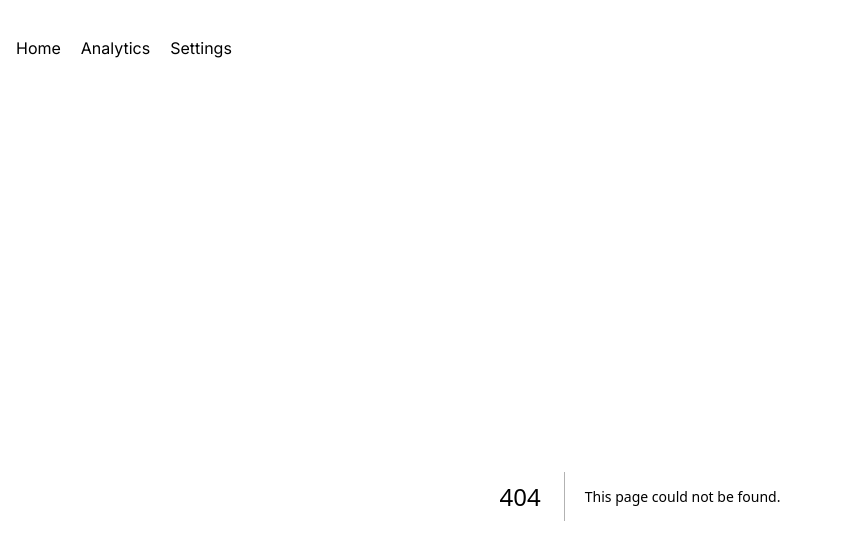
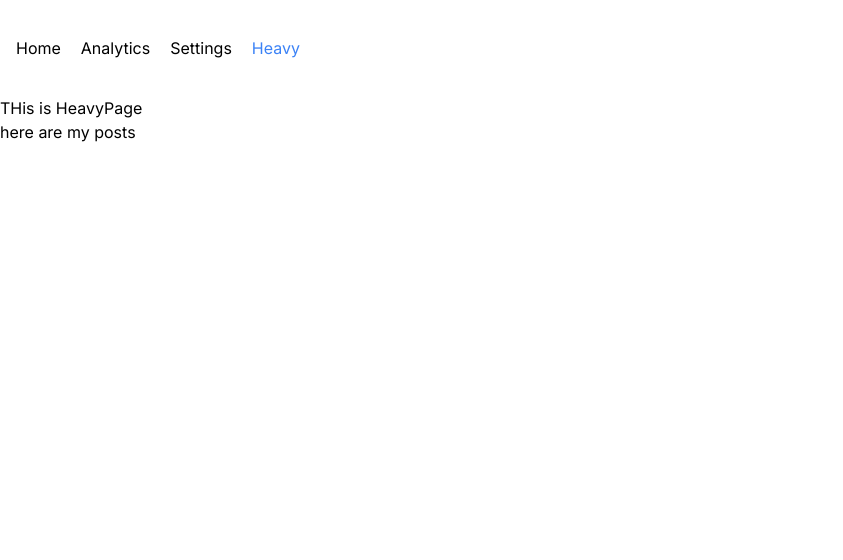
Before and after one commit to oliullah05/Exploring-Next-JS-Revise, a Next.js app: page /heavy in a window 1280 px wide. Before the commit this address had no page. Shown: the top 560 px of the page, without its empty margins (0-843 px from the left). Built offline with nearby package versions, Linux system fonts and the light colour scheme.

Commit message:
Loading & Streaming

```diff
--- /dev/null
+++ b/src/app/components/Posts.jsx
@@ -0,0 +1,19 @@
+const fetchPost = async()=>{
+    await new Promise(resolve=>{
+        setTimeout(() => {
+            resolve()
+        }, 2000);
+    })
+    return "here are my posts"
+}
+
+const Posts = async() => {
+    const posts= await fetchPost()
+    return (
+        <div>
+           {posts}
+        </div>
+    );
+};
+
+export default Posts;
--- /dev/null
+++ b/src/app/heavy/page.jsx
@@ -0,0 +1,15 @@
+import React, { Suspense } from 'react';
+import Posts from '../components/Posts';
+
+const HeavyPage = () => {
+    return (
+        <div>
+            <h1>THis is HeavyPage</h1>
+            <div>
+              <Suspense fallback={ <h1 className='text-4xl text-red-700'>Loading POASTS 555..............................</h1>}><Posts></Posts></Suspense>
+            </div>
+        </div>
+    );
+};
+
+export default HeavyPage;
--- a/src/app/layout.js
+++ b/src/app/layout.js
@@ -21,6 +21,7 @@ export default function RootLayout({ children }) {
               <li><CustomLink path="/">Home</CustomLink></li>
               <li><CustomLink path="/dashboard/analytics">Analytics</CustomLink></li>
               <li><CustomLink prefetch={false}  path="/dashboard/settings">Settings</CustomLink></li>
+              <li><CustomLink prefetch={false}  path="/heavy">Heavy</CustomLink></li>
             </ul>
 
           </nav>
--- /dev/null
+++ b/src/app/loading.js
@@ -0,0 +1,11 @@
+import React from 'react';
+
+const HeavyLoading = () => {
+    return (
+        <div className='w-screen h-screen mx-auto'>
+            <h1 className='text-4xl text-red-700'>HeavyLoading..............................</h1>
+        </div>
+    );
+};
+
+export default HeavyLoading;
```
